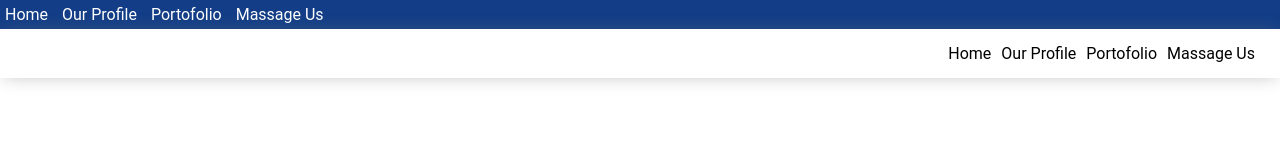
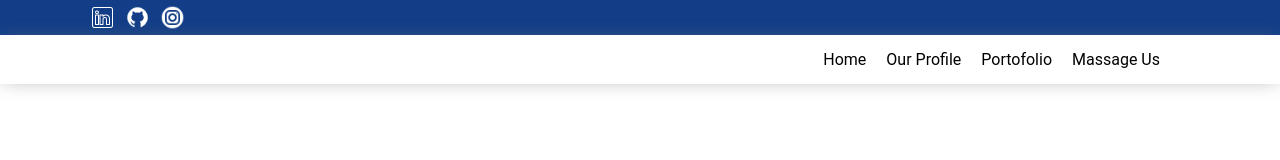
Before and after one commit to revou-fundamental-course/06-jan-25-henryprasetya, a plain HTML site: page index.html in a window 1280 px wide. Drawn offline with Linux system fonts and the light colour scheme.

Commit message:
1.02 update navigasi & logo

```diff
--- a/css/style.css
+++ b/css/style.css
@@ -10,6 +10,30 @@ a {
     margin-right: 10px;
 }
 
+.logo-icon-upper1{
+    height: 25px;
+    width: 25px;
+    background-image: url('../images/logo-icon-linkedin.png');
+    background-size: cover;
+    margin-right: 10px;
+}
+
+.logo-icon-upper2{
+    height: 25px;
+    width: 25px;
+    background-image: url('../images/logo-icon-github.png');
+    background-size: cover;
+    margin-right: 10px;
+}
+.logo-icon-upper3{
+    height: 25px;
+    width: 25px;
+    background-image: url('../images/logo-icon-instagram.png');
+    background-size: cover;
+    margin-right: 10px;
+}
+
+
 .main-header {
     display: block;
     width: 100%;
@@ -18,7 +42,7 @@ a {
 
 .upper-nav {
     display: flex;
-    padding: 5px;
+    padding: 5px 0 5px 90px;
     box-sizing: border-box;
     background-color: #133E87;
 }
@@ -29,10 +53,11 @@ a {
 }
 .inner-nav {
     display: block;
-    padding: 15px;
+    padding: 15px 100px 15px 0;
     align-items: end;
-    background-color: CBDCEB;
+    background-color: white;
     box-shadow : 0 1px 18px -3px rgba(122, 121, 121, .48);
+
 }
 
 .inner {
@@ -42,5 +67,5 @@ a {
 
 .inner > a {
     color: black;
-    margin-right: 10px;
+    margin-right: 20px;
 }
--- a/index.html
+++ b/index.html
@@ -10,12 +10,9 @@
 <body>
     <header class="main-header">
         <div class="upper-nav">
-            <nav class="upper">
-                <a href="index.html">Home</a>
-                <a href="about.html">Our Profile</a>
-                <a href="contact.html">Portofolio</a>
-                <a href="contact.html">Massage Us</a>
-            </nav>
+            <div class="logo-icon-upper1"></div>
+            <div class="logo-icon-upper2"></div>
+            <div class="logo-icon-upper3"></div>
         </div>
         <div class="inner-nav">
             <div class="logo-icon"></div>
```
Also changed, not shown: images/logo-icon-github.png (added), images/logo-icon-instagram.png (added), images/logo-icon-linkedin.png (added).
